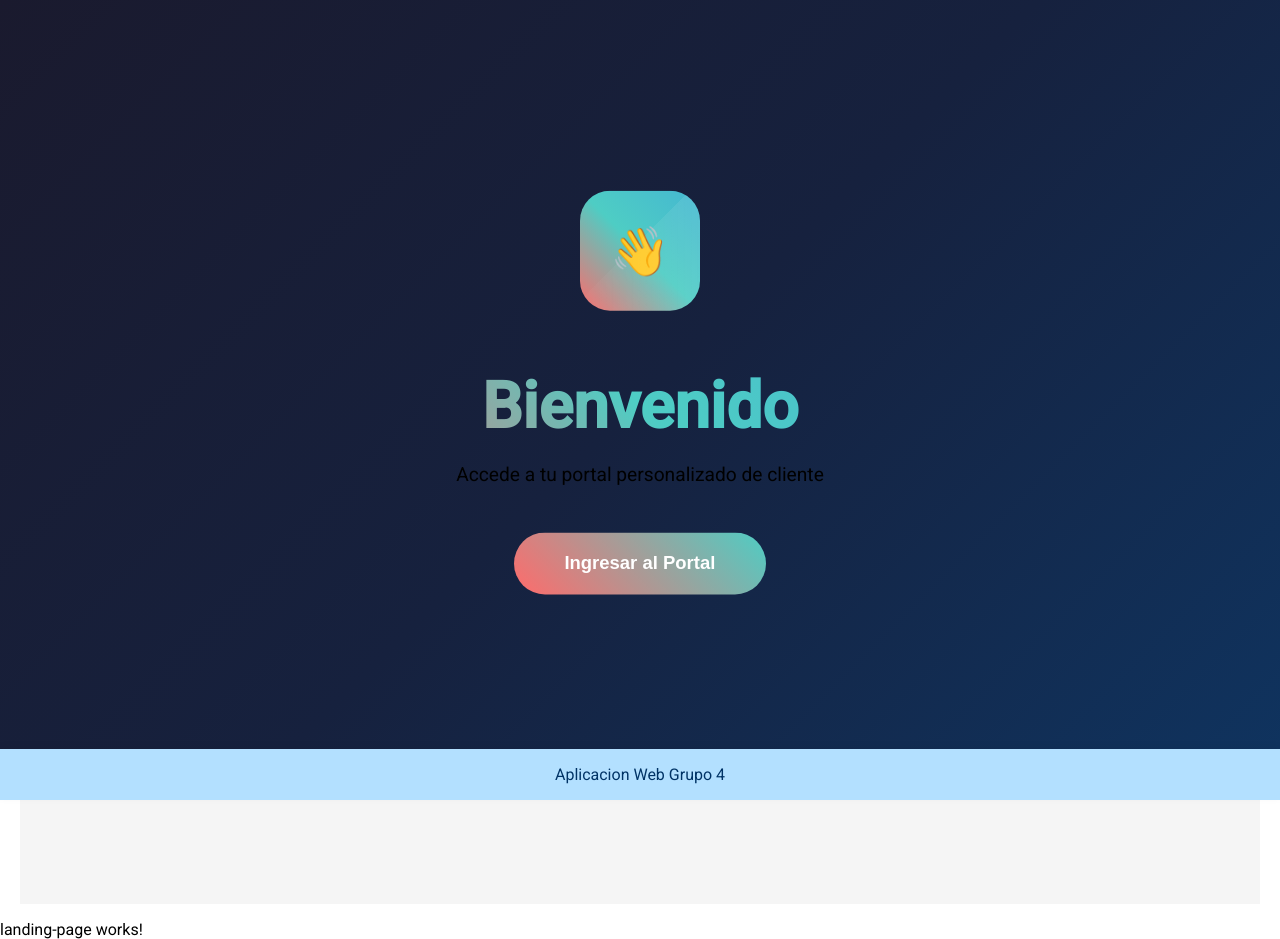
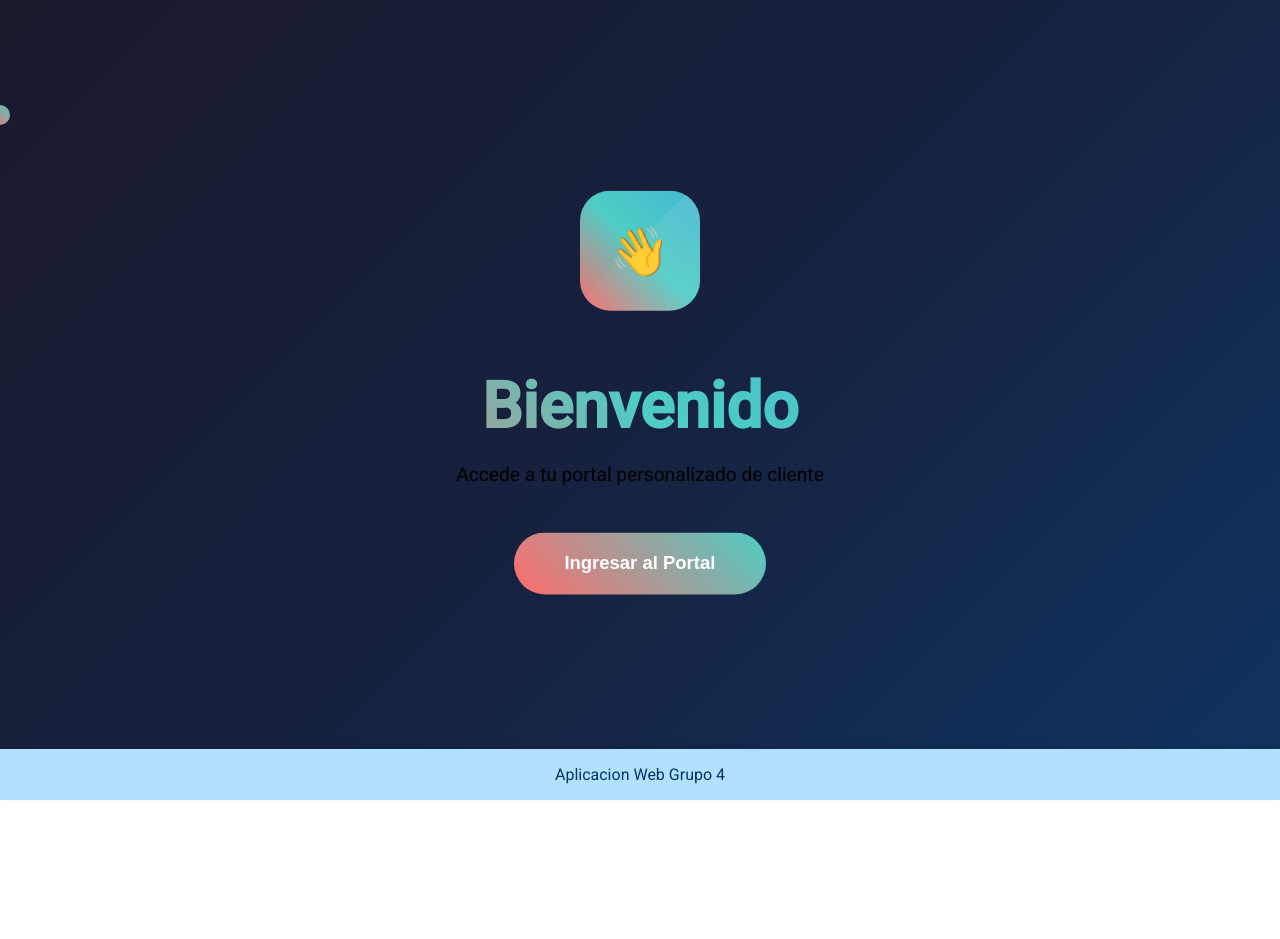
Before and after one commit to hinve/RetoFinalNTT, an Angular app: page / in a window 1280 px wide. After the commit the page ends 800 px from the top, so only its background shows below. Built offline with nearby package versions, Linux system fonts and the light colour scheme; no server answers.

Commit message:
boton acceso a clientes funcionando

```diff
--- a/src/app/app.html
+++ b/src/app/app.html
@@ -1,5 +1,3 @@
 <app-header></app-header>
-<app-clientes-component></app-clientes-component>
-<app-landing-page></app-landing-page>
 <app-footer></app-footer>
 <router-outlet />
--- a/src/app/app.routes.ts
+++ b/src/app/app.routes.ts
@@ -1,3 +1,8 @@
 import { Routes } from '@angular/router';
+import { ClientesComponent } from './components/clientes-component/clientes-component';
+import { LandingPage } from './landing-page/landing-page';
 
-export const routes: Routes = [];
+export const routes: Routes = [
+    { path: '', component: LandingPage },
+    { path: 'clientes', component: ClientesComponent }
+];
--- a/src/app/landing-page/landing-page.html
+++ b/src/app/landing-page/landing-page.html
@@ -9,8 +9,8 @@
         <div class="welcome-logo">👋</div>
         <h1 class="welcome-title">Bienvenido</h1>
         <p class="welcome-subtitle">Accede a tu portal personalizado de cliente</p>
-        <button class="enter-button" id="enterButton">
-            Ingresar al Portal
+        <button class="enter-button" id="enterButton" routerLink="/clientes">
+        Ingresar al Portal
         </button>
     </div>
 </div>
--- a/src/app/landing-page/landing-page.ts
+++ b/src/app/landing-page/landing-page.ts
@@ -1,8 +1,9 @@
 import { Component } from '@angular/core';
+import { RouterModule } from '@angular/router';
 
 @Component({
   selector: 'app-landing-page',
-  imports: [],
+  imports: [RouterModule],
   templateUrl: './landing-page.html',
   styleUrl: './landing-page.css'
 })
```
